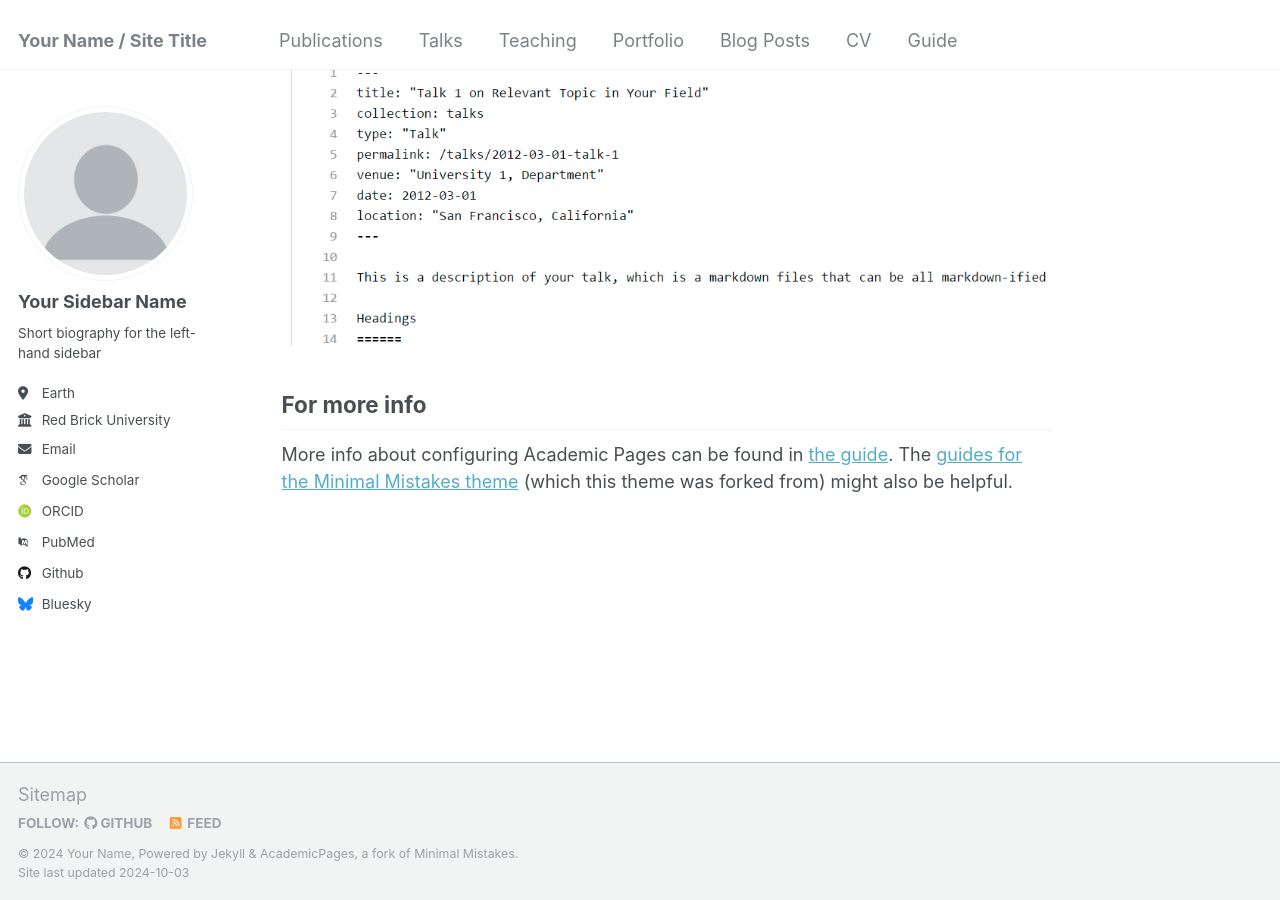
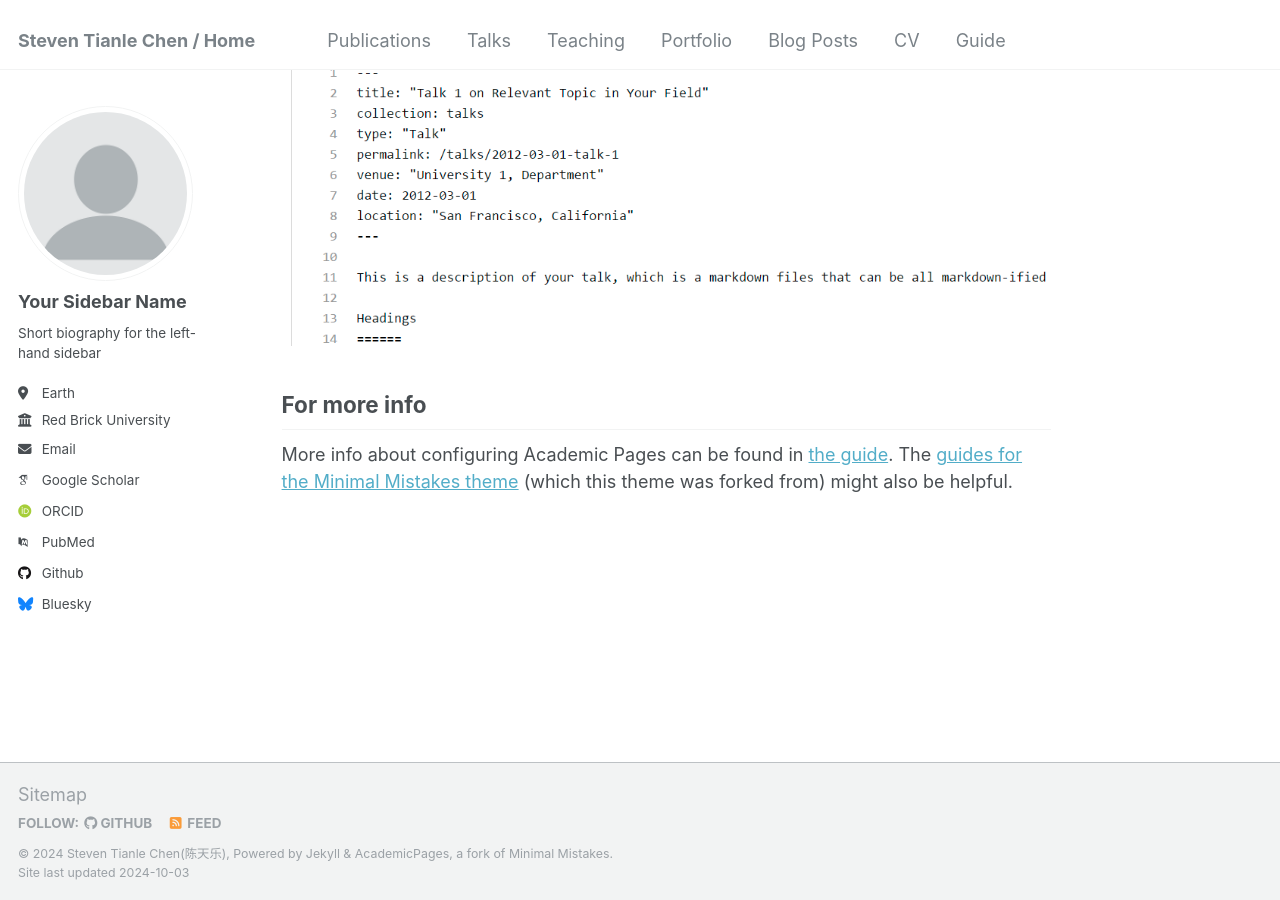
Before and after one commit to sttlchen/sttlchen.github.io, a Jekyll site: the page built from _pages/about.md, in a window 1280 px wide and 900 px high, scrolled down 2643 px. Built offline with Jekyll 4.4.1, drawn with Linux system fonts in a browser that asks for light colours; some web fonts are replaced.

Commit message:
Update _config.yml

```diff
--- a/_config.yml
+++ b/_config.yml
@@ -8,9 +8,9 @@
 
 # Basic Site Settings
 locale                   : "en-US"
-title                    : "Your Name / Site Title"
+title                    : "Steven Tianle Chen / Home"
 title_separator          : "-"
-name                     : &name "Your Name"
+name                     : &name "Steven Tianle Chen(陈天乐)"
 description              : &description "personal description"
 url                      : https://academicpages.github.io # the base hostname & protocol for your site e.g. "https://mmistakes.github.io"
 baseurl                  : "" # the subpath of your site, e.g. "/blog"
```
